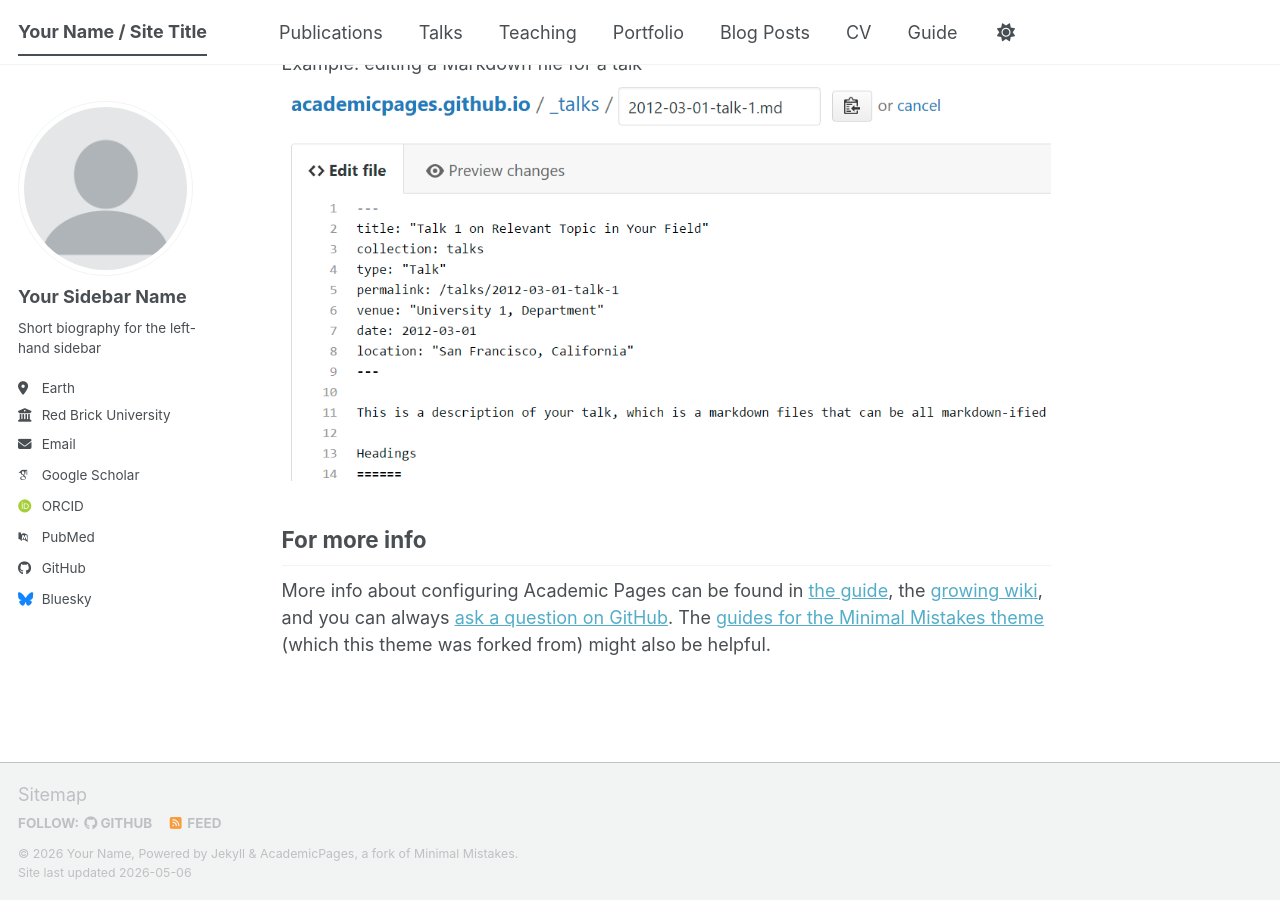
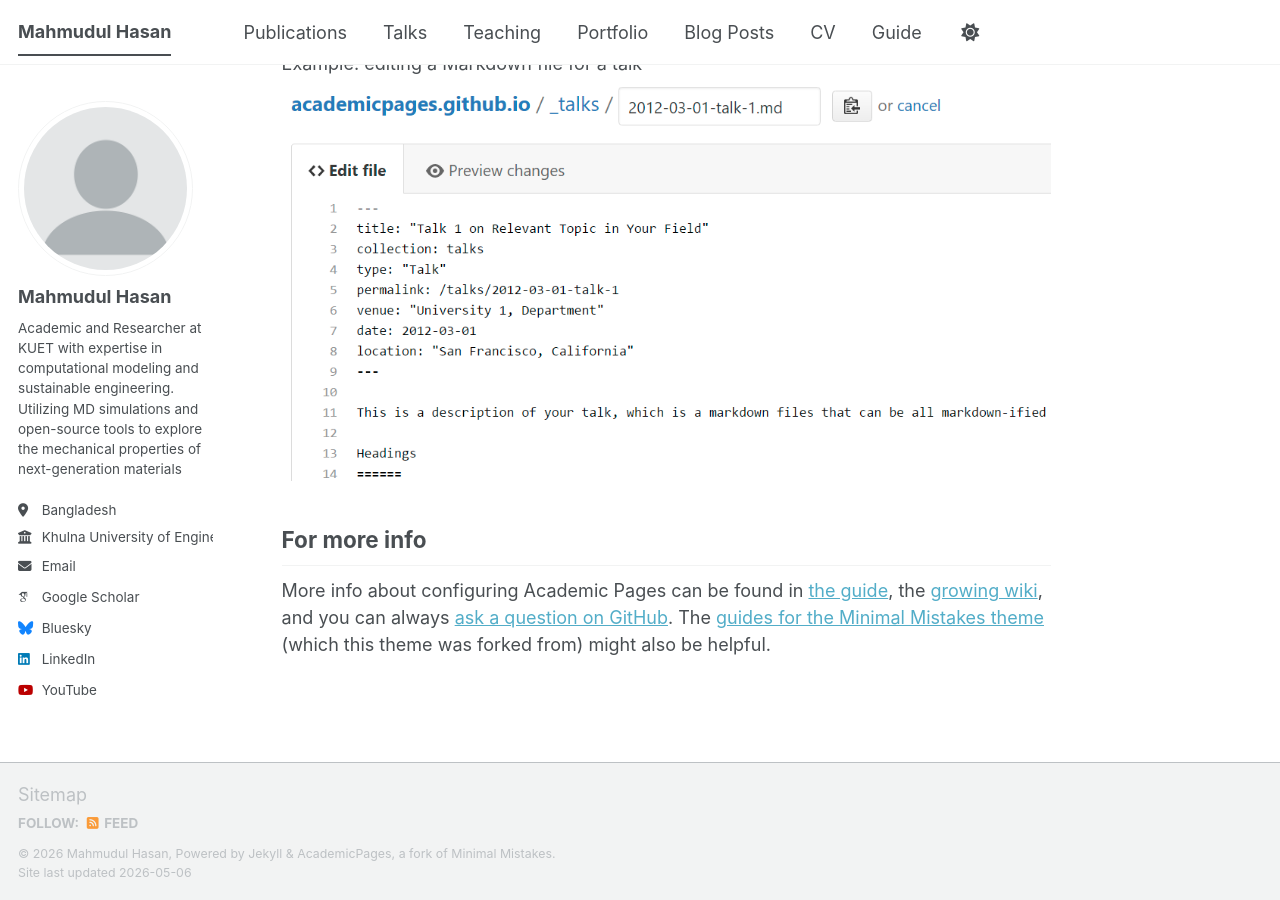
Before and after one commit to m-hasanr/m-hasanr.github.io, a Jekyll site: the page built from _pages/about.md, in a window 1280 px wide and 900 px high, scrolled down 2720 px. Built offline with Jekyll 4.4.1, drawn with Linux system fonts in a browser that asks for light colours; some web fonts are replaced; a script bundle is joined from its source files by our own code; library files that are not in the unit come from our copies.

Commit message:
Update personal details in _config.yml
Updated personal information including name, description, email, and social media links.

```diff
--- a/_config.yml
+++ b/_config.yml
@@ -9,11 +9,11 @@
 # Basic Site Settings
 locale                   : "en-US"
 site_theme               : "default" # The available themes options are "default", "air", "sunrise", "mint", "dirt" and "contrast"
-title                    : "Your Name / Site Title"
+title                    : "Mahmudul Hasan"
 title_separator          : "-"
-name                     : &name "Your Name"
-description              : &description "Your Name's academic portfolio"   # Update this with a general description of your site, this is the default if not overridden by a page
-url                      : https://academicpages.github.io # The base hostname & protocol for your site e.g. "https://[your GitHub username].github.io",
+name                     : &name "Mahmudul Hasan"
+description              : &description "Mahmudul Hasan's academic portfolio"   # Update this with a general description of your site, this is the default if not overridden by a page
+url                      : https://m-hasanr.github.io # The base hostname & protocol for your site e.g. "https://[your GitHub username].github.io",
                                                            # or if you already have some other page hosted on Github then use "https://[your GitHub username].github.io/[Your Repo Name]"
 baseurl                  : "" # the subpath of your site, e.g. "/blog"
 repository               : "academicpages/academicpages.github.io"
@@ -24,36 +24,36 @@ repository               : "academicpages/academicpages.github.io"
 author:
   # Biographic information
   avatar           : "profile.png"
-  name             : "Your Sidebar Name"
-  pronouns         : # example: "she/her"
-  bio              : "Short biography for the left-hand sidebar"
-  location         : "Earth"
-  employer         : "Red Brick University"
+  name             : "Mahmudul Hasan"
+  pronouns         : # example: "he/him"
+  bio              : "Academic and Researcher at KUET with expertise in computational modeling and sustainable engineering. Utilizing MD simulations and open-source tools to explore the mechanical properties of next-generation materials"
+  location         : "Bangladesh"
+  employer         : "Khulna University of Engineering & Technology"
   uri              : # URL
-  email            : "none@example.org"
+  email            : "mhasan@iept.kuet.ac.bd"
 
   # Academic websites
-  academia         : # URL
-  arxiv            : # URL - Update with the correct link to your profile
-  googlescholar    : "https://scholar.google.com/citations?user=PS_CX0AAAAAJ"
-  inspire-hep      : # URL
-  impactstory      : # URL
-  orcid            : "https://orcid.org/yourorcidurl"
-  semantic         : # URL
-  ssrn             : # URL
-  pubmed           : "https://www.ncbi.nlm.nih.gov/pubmed/?term=john+snow"
-  researchgate     : # URL
-  scopus           : # URL
-  zotero           : # URL
+  #academia         : # URL
+  #arxiv            : # URL - Update with the correct link to your profile
+  googlescholar    : "https://scholar.google.com/citations?hl=en&user=TljHphAAAAAJ&view_op=list_works&sortby=pubdate"
+  # inspire-hep      : # URL
+  # impactstory      : # URL
+  # orcid            : "https://orcid.org/yourorcidurl"
+  # semantic         : # URL
+  # ssrn             : # URL
+  # pubmed           : "https://www.ncbi.nlm.nih.gov/pubmed/?term=john+snow"
+  # researchgate     : # URL
+  # scopus           : # URL
+  # zotero           : # URL
 
 
   # Repositories and software development
-  bitbucket        : # Username - Update with your username on the site
-  codepen          : # Username
-  dribbble         : # Username
-  github           : "academicpages"
-  kaggle           : # Username
-  stackoverflow    : # User number or user number and name (i.e., use "1" or "1/jeff-atwood")
+  # bitbucket        : # Username - Update with your username on the site
+  # codepen          : # Username
+  # dribbble         : # Username
+  # github           : "academicpages"
+  # kaggle           : # Username
+  # stackoverflow    : # User number or user number and name (i.e., use "1" or "1/jeff-atwood")
 
   # Social media
   artstation       : # Username
@@ -66,7 +66,7 @@ author:
   keybase          : # Username
   instagram        : # Username
   lastfm           : # Username
-  linkedin         : # Username
+  linkedin         : mhasanr
   mastodon         : # URL
   medium           : # URL
   pinterest        : # Username
@@ -79,7 +79,7 @@ author:
   weibo            : # Username
   wikipedia        : # Username
   xing             : # Username
-  youtube          : # Username
+  youtube          : mhasanr
   zhihu            : # Username
 
 # Publication Category - The following the list of publication categories and their headings
```
